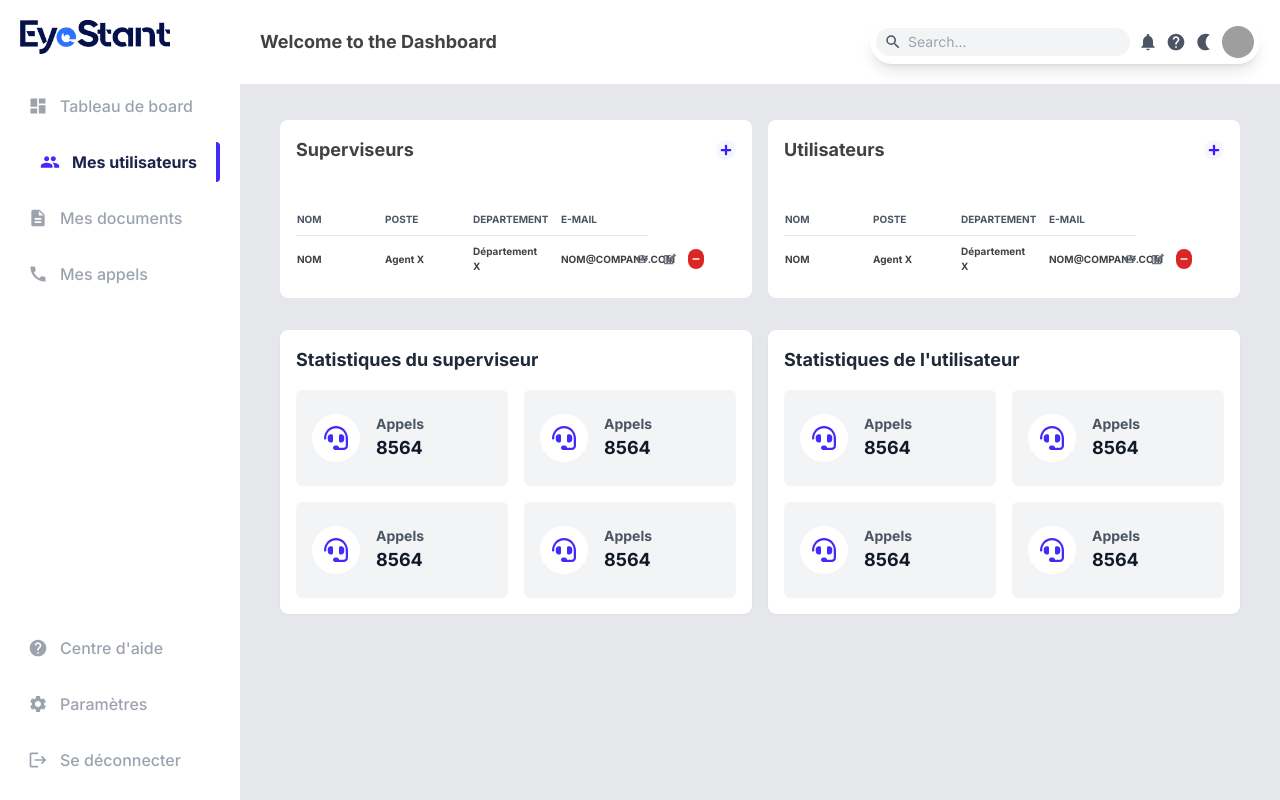
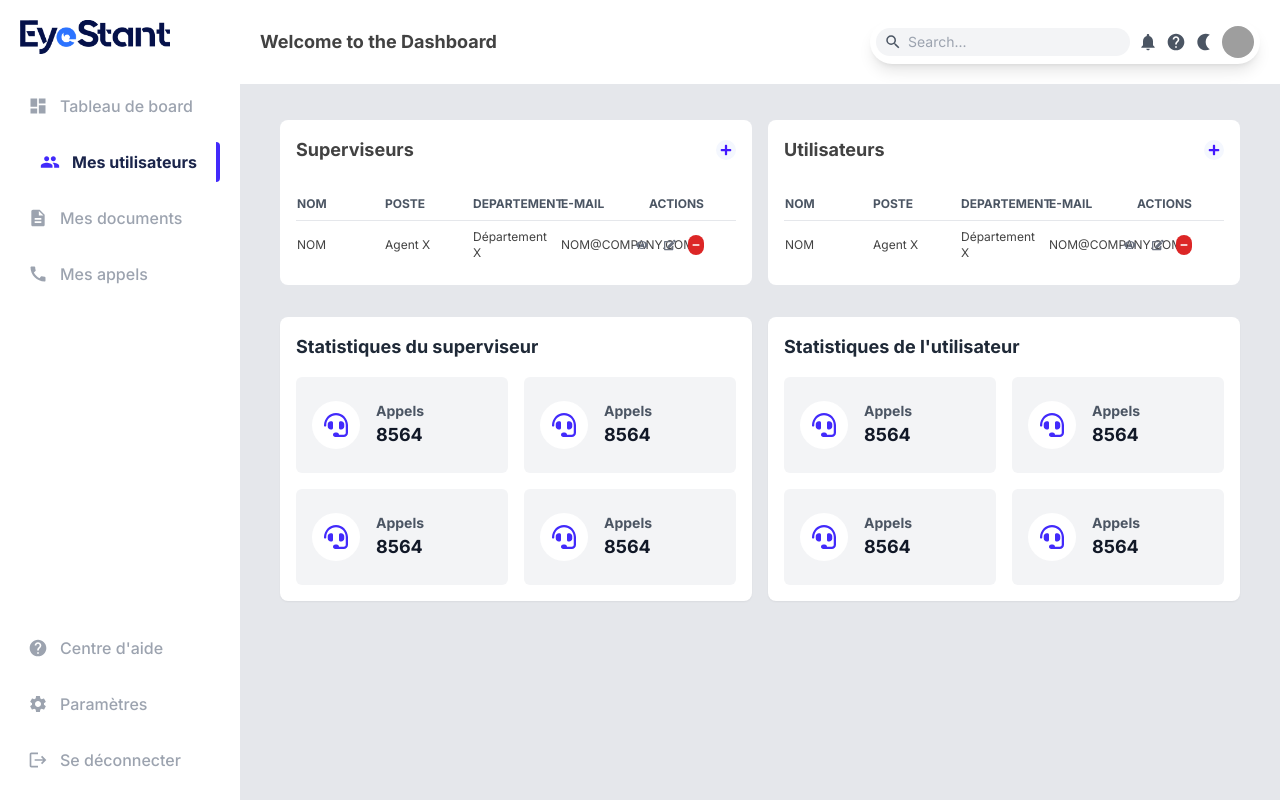
Before and after one commit to aminebalti55/poc-eyestant-frontend, a Next.js app: page /Dashboard in a window 1280 px wide. Both pictures are taken after a click on the item "Mes utilisateurs". Built offline with nearby package versions, Linux system fonts and the light colour scheme; grey boxes are pictures that could not be loaded.

Commit message:
adding_log_container

```diff
--- a/src/app/components/Dashboard/Dashboard.jsx
+++ b/src/app/components/Dashboard/Dashboard.jsx
@@ -11,6 +11,8 @@ import MonEquipe from '@/app/components/Dashboard/MonEquipe';
 import ParametresSecurite from '@/app/components/Dashboard/ParametresSecurite';
 import UserTable from '@/app/components/Organisms/UserTable';
 import UserStat from '@/app/components/Dashboard/UserStat';
+import MesAppels from '@/app/components/Dashboard/MesAppels';
+import Log from '@/app/components/Dashboard/Log';
 
 const Dashboard = () => {
   const [isDarkMode, setIsDarkMode] = useState(false);
@@ -41,8 +43,8 @@ const Dashboard = () => {
         return (
           <div className="flex flex-col space-y-8">
             <div className="flex space-x-4">
-              <UserTable isDarkMode={isDarkMode} title="Superviseurs" />
-              <UserTable isDarkMode={isDarkMode} title="Utilisateurs" />
+              <UserTable isDarkMode={isDarkMode} title="Superviseurs" hasActions />
+              <UserTable isDarkMode={isDarkMode} title="Utilisateurs" hasActions />
             </div>
             <UserStat isDarkMode={isDarkMode} />
           </div>
@@ -50,7 +52,12 @@ const Dashboard = () => {
       case 'documents':
         return <div>Mes documents content</div>;
       case 'calls':
-        return <div>Mes appels content</div>;
+        return (
+          <div className="flex flex-col md:flex-row space-y-4 md:space-y-0 md:space-x-4">
+            <MesAppels />
+            <Log />
+          </div>
+        );
       case 'help':
         return <div>Centre d'aide content</div>;
       case 'settings':
--- /dev/null
+++ b/src/app/components/Dashboard/Log.jsx
@@ -0,0 +1,29 @@
+'use client';
+
+import React from 'react';
+
+const logs = [
+  "[11:04] Message envoyé !",
+  "[11:04] Adam – conseiller est prêt pour l'appel et en attente du deuxième partie !",
+  "[11:04] Jasmine a rejoint l'appel !",
+  "[11:05] Adam – conseiller a partagé un document !",
+  "[11:05] L'appel est en pause !",
+  "[11:05] L'appel est en cours !",
+  "[11:05] Jasmine a quitté l'appel !",
+  "[11:05] Appel terminé !"
+];
+
+const Log = () => {
+  return (
+    <div className="p-2 bg-white rounded-lg shadow-md w-1/2">
+      <h2 className="text-md font-bold mb-2 text-navy-700">LOG</h2>
+      <div className="text-sm text-gray-700">
+        {logs.map((log, index) => (
+          <div key={index} className="mb-1">{log}</div>
+        ))}
+      </div>
+    </div>
+  );
+};
+
+export default Log;
--- /dev/null
+++ b/src/app/components/Dashboard/MesAppels.jsx
@@ -0,0 +1,120 @@
+'use client';
+
+import React from 'react';
+import {
+  createColumnHelper,
+  flexRender,
+  getCoreRowModel,
+  getSortedRowModel,
+  useReactTable,
+} from '@tanstack/react-table';
+
+const columnHelper = createColumnHelper();
+
+const columns = [
+  columnHelper.accessor('nom', {
+    header: () => <span className="text-xs">NOM</span>,
+    cell: info => <span className="text-xs">{info.getValue()}</span>,
+  }),
+  columnHelper.accessor('duree', {
+    header: () => <span className="text-xs">DUREE</span>,
+    cell: info => <span className="text-xs">{info.getValue()}</span>,
+  }),
+  columnHelper.accessor('date', {
+    header: () => <span className="text-xs">DATE</span>,
+    cell: info => <span className="text-xs">{info.getValue()}</span>,
+  }),
+  columnHelper.accessor('heure', {
+    header: () => <span className="text-xs">HEURE</span>,
+    cell: info => <span className="text-xs">{info.getValue()}</span>,
+  }),
+  columnHelper.accessor('numero', {
+    header: () => <span className="text-xs">NUMERO</span>,
+    cell: info => <span className="text-xs">{info.getValue()}</span>,
+  }),
+];
+
+const data = [
+  { nom: 'NOM', duree: '50s', date: '15 Fev 2024', heure: '11:05', numero: '+216 22 222 XXX' },
+  { nom: 'NOM', duree: '50s', date: '15 Fev 2024', heure: '11:05', numero: '+216 22 222 XXX' },
+  { nom: 'NOM', duree: '50s', date: '15 Fev 2024', heure: '11:05', numero: '+216 22 222 XXX' },
+  { nom: 'NOM', duree: '50s', date: '15 Fev 2024', heure: '11:05', numero: '+216 22 222 XXX' },
+];
+
+const MesAppels = () => {
+  const table = useReactTable({
+    data,
+    columns,
+    getCoreRowModel: getCoreRowModel(),
+    getSortedRowModel: getSortedRowModel(),
+  });
+
+  const customScrollbarStyle = {
+    maxHeight: '20rem',
+    overflowY: 'auto',
+    scrollbarWidth: 'thin',
+    scrollbarColor: '#422afb #f1f1f1',
+  };
+
+  const customScrollbarWebkitStyle = `
+    ::-webkit-scrollbar {
+      width: 8px;
+    }
+    ::-webkit-scrollbar-track {
+      background: #f1f1f1;
+    }
+    ::-webkit-scrollbar-thumb {
+      background-color: #422afb;
+      border-radius: 10px 10px 0 0;
+      border: 2px solid #f1f1f1;
+    }
+    ::-webkit-scrollbar-thumb:hover {
+      background-color: #422afb;
+    }
+  `;
+
+  return (
+    <div className="p-2 bg-white rounded-lg shadow-md w-full md:w-1/2">
+      <style>{customScrollbarWebkitStyle}</style>
+      <h2 className="text-md font-bold mb-2 text-navy-700">Appels</h2>
+      <div style={customScrollbarStyle}>
+        <table className="w-full table-fixed">
+          <thead>
+            {table.getHeaderGroups().map(headerGroup => (
+              <tr key={headerGroup.id} className="!border-px !border-gray-400">
+                {headerGroup.headers.map(header => (
+                  <th
+                    key={header.id}
+                    colSpan={header.colSpan}
+                    onClick={header.column.getToggleSortingHandler()}
+                    className="cursor-pointer border-b border-gray-200 pb-2 pr-4 pt-4 text-start dark:border-white/30"
+                  >
+                    <div className="flex items-center justify-between text-xs text-gray-600 dark:text-white">
+                      {flexRender(header.column.columnDef.header, header.getContext())}
+                      {header.column.getIsSorted() ? (
+                        header.column.getIsSorted() === 'asc' ? ' 🔼' : ' 🔽'
+                      ) : null}
+                    </div>
+                  </th>
+                ))}
+              </tr>
+            ))}
+          </thead>
+          <tbody>
+            {table.getRowModel().rows.map(row => (
+              <tr key={row.id}>
+                {row.getVisibleCells().map(cell => (
+                  <td key={cell.id} className="border-white/0 py-2 pr-4 text-xs">
+                    {flexRender(cell.column.columnDef.cell, cell.getContext())}
+                  </td>
+                ))}
+              </tr>
+            ))}
+          </tbody>
+        </table>
+      </div>
+    </div>
+  );
+};
+
+export default MesAppels;
--- a/src/app/components/Organisms/Table.jsx
+++ b/src/app/components/Organisms/Table.jsx
@@ -8,11 +8,10 @@ import {
   getSortedRowModel,
   useReactTable,
 } from '@tanstack/react-table';
-import TableRowActions from '../Molecules/TableRowActions';
 
 const columnHelper = createColumnHelper();
 
-const Table = ({ data, columns, onEdit, onDelete }) => {
+const Table = ({ data, columns, onEdit, onDelete, hasActions }) => {
   const [sorting, setSorting] = React.useState([]);
 
   const table = useReactTable({
@@ -40,7 +39,7 @@ const Table = ({ data, columns, onEdit, onDelete }) => {
     }
     ::-webkit-scrollbar-thumb {
       background-color: #422afb;
-      border-radius: 10px 10px 5px 5px;
+      border-radius: 10px 10px 0 0;
       border: 2px solid #f1f1f1;
     }
     ::-webkit-scrollbar-thumb:hover {
@@ -62,7 +61,7 @@ const Table = ({ data, columns, onEdit, onDelete }) => {
                   onClick={header.column.getToggleSortingHandler()}
                   className="cursor-pointer border-b border-gray-200 pb-2 pr-4 pt-4 text-start dark:border-white/30"
                 >
-                  <div className="flex items-center justify-between text-[10px] text-gray-600 dark:text-white">
+                  <div className="flex items-center justify-between text-xs text-gray-600 dark:text-white">
                     {flexRender(header.column.columnDef.header, header.getContext())}
                     {header.column.getIsSorted() ? (
                       header.column.getIsSorted() === 'asc' ? ' 🔼' : ' 🔽'
@@ -70,6 +69,13 @@ const Table = ({ data, columns, onEdit, onDelete }) => {
                   </div>
                 </th>
               ))}
+              {hasActions && (
+                <th className="border-b border-gray-200 pb-2 pr-4 pt-4 text-start dark:border-white/30">
+                  <div className="flex items-center justify-between text-xs text-gray-600 dark:text-white">
+                    ACTIONS
+                  </div>
+                </th>
+              )}
             </tr>
           ))}
         </thead>
@@ -77,13 +83,15 @@ const Table = ({ data, columns, onEdit, onDelete }) => {
           {table.getRowModel().rows.map((row) => (
             <tr key={row.id}>
               {row.getVisibleCells().map((cell) => (
-                <td key={cell.id} className="border-white/0 py-2 pr-4">
+                <td key={cell.id} className="border-white/0 py-2 pr-4 text-xs">
                   {flexRender(cell.column.columnDef.cell, cell.getContext())}
                 </td>
               ))}
-              <td className="border-white/0 py-2 pr-4">
-                <TableRowActions onEdit={onEdit} onDelete={onDelete} index={row.index} />
-              </td>
+              {hasActions && (
+                <td className="border-white/0 py-2 pr-4 text-xs">
+                  <TableRowActions onEdit={onEdit} onDelete={onDelete} index={row.index} />
+                </td>
+              )}
             </tr>
           ))}
         </tbody>
--- a/src/app/components/Organisms/UserTable.jsx
+++ b/src/app/components/Organisms/UserTable.jsx
@@ -1,56 +1,13 @@
 'use client';
 
 import React, { useState } from 'react';
-import { createColumnHelper } from '@tanstack/react-table';
+import { createColumnHelper, flexRender, getCoreRowModel, useReactTable } from '@tanstack/react-table';
 import IconButton from '../Atoms/IconButton';
 import Modal from '../Atoms/Modal';
-import Table from './Table';
+import TableRowActions from '../Molecules/TableRowActions';
 import { useCrud } from '../../hooks/useCrud';
 
 const columnHelper = createColumnHelper();
-
-const columns = [
-  columnHelper.accessor('nom', {
-    header: () => (
-      <p className="text-[10px] font-bold text-gray-600 dark:text-white">NOM</p>
-    ),
-    cell: (info) => (
-      <p className="text-[10px] font-bold text-navy-700 dark:text-white">
-        {info.getValue()}
-      </p>
-    ),
-  }),
-  columnHelper.accessor('poste', {
-    header: () => (
-      <p className="text-[10px] font-bold text-gray-600 dark:text-white">POSTE</p>
-    ),
-    cell: (info) => (
-      <p className="text-[10px] font-bold text-navy-700 dark:text-white">
-        {info.getValue()}
-      </p>
-    ),
-  }),
-  columnHelper.accessor('departement', {
-    header: () => (
-      <p className="text-[10px] font-bold text-gray-600 dark:text-white">DEPARTEMENT</p>
-    ),
-    cell: (info) => (
-      <p className="text-[10px] font-bold text-navy-700 dark:text-white">
-        {info.getValue()}
-      </p>
-    ),
-  }),
-  columnHelper.accessor('email', {
-    header: () => (
-      <p className="text-[10px] font-bold text-gray-600 dark:text-white">E-MAIL</p>
-    ),
-    cell: (info) => (
-      <p className="text-[10px] font-bold text-navy-700 dark:text-white">
-        {info.getValue()}
-      </p>
-    ),
-  }),
-];
 
 const UserTable = ({ isDarkMode, title }) => {
   const { data, handleAdd, handleEdit, handleDelete } = useCrud([
@@ -65,6 +22,25 @@ const UserTable = ({ isDarkMode, title }) => {
     email: '',
   });
   const [currentIndex, setCurrentIndex] = useState(null);
+
+  const columns = [
+    columnHelper.accessor('nom', {
+      header: () => <span className="text-xs">NOM</span>,
+      cell: info => <span className="text-xs">{info.getValue()}</span>,
+    }),
+    columnHelper.accessor('poste', {
+      header: () => <span className="text-xs">POSTE</span>,
+      cell: info => <span className="text-xs">{info.getValue()}</span>,
+    }),
+    columnHelper.accessor('departement', {
+      header: () => <span className="text-xs">DEPARTEMENT</span>,
+      cell: info => <span className="text-xs">{info.getValue()}</span>,
+    }),
+    columnHelper.accessor('email', {
+      header: () => <span className="text-xs">E-MAIL</span>,
+      cell: info => <span className="text-xs">{info.getValue()}</span>,
+    }),
+  ];
 
   const handleChange = (e) => {
     setFormData({
@@ -96,6 +72,12 @@ const UserTable = ({ isDarkMode, title }) => {
     setIsModalOpen(true);
   };
 
+  const table = useReactTable({
+    data,
+    columns,
+    getCoreRowModel: getCoreRowModel(),
+  });
+
   return (
     <div className={`w-full p-4 rounded-lg ${isDarkMode ? 'bg-dark-card-bg text-dark-text' : 'bg-white text-light-text'} flex-1`}>
       <header className="relative flex items-center justify-between mb-4">
@@ -108,7 +90,46 @@ const UserTable = ({ isDarkMode, title }) => {
           onClick={handleAddClick}
         />
       </header>
-      <Table data={data} columns={columns} onEdit={handleEditClick} onDelete={handleDelete} />
+      <div className="overflow-x-auto">
+        <table className="w-full table-fixed">
+          <thead>
+            {table.getHeaderGroups().map(headerGroup => (
+              <tr key={headerGroup.id} className="!border-px !border-gray-400">
+                {headerGroup.headers.map(header => (
+                  <th
+                    key={header.id}
+                    colSpan={header.colSpan}
+                    className="cursor-pointer border-b border-gray-200 pb-2 pr-4 pt-4 text-start dark:border-white/30"
+                  >
+                    <div className="flex items-center justify-between text-xs text-gray-600 dark:text-white">
+                      {flexRender(header.column.columnDef.header, header.getContext())}
+                    </div>
+                  </th>
+                ))}
+                <th className="border-b border-gray-200 pb-2 pr-4 pt-4 text-start dark:border-white/30">
+                  <div className="flex items-center justify-between text-xs text-gray-600 dark:text-white">
+                    ACTIONS
+                  </div>
+                </th>
+              </tr>
+            ))}
+          </thead>
+          <tbody>
+            {table.getRowModel().rows.map(row => (
+              <tr key={row.id}>
+                {row.getVisibleCells().map(cell => (
+                  <td key={cell.id} className="border-white/0 py-2 pr-4 text-xs">
+                    {flexRender(cell.column.columnDef.cell, cell.getContext())}
+                  </td>
+                ))}
+                <td className="border-white/0 py-2 pr-4 text-xs">
+                  <TableRowActions onEdit={() => handleEditClick(row.index)} onDelete={() => handleDelete(row.index)} index={row.index} />
+                </td>
+              </tr>
+            ))}
+          </tbody>
+        </table>
+      </div>
       <Modal
         isOpen={isModalOpen}
         onClose={() => setIsModalOpen(false)}
```
